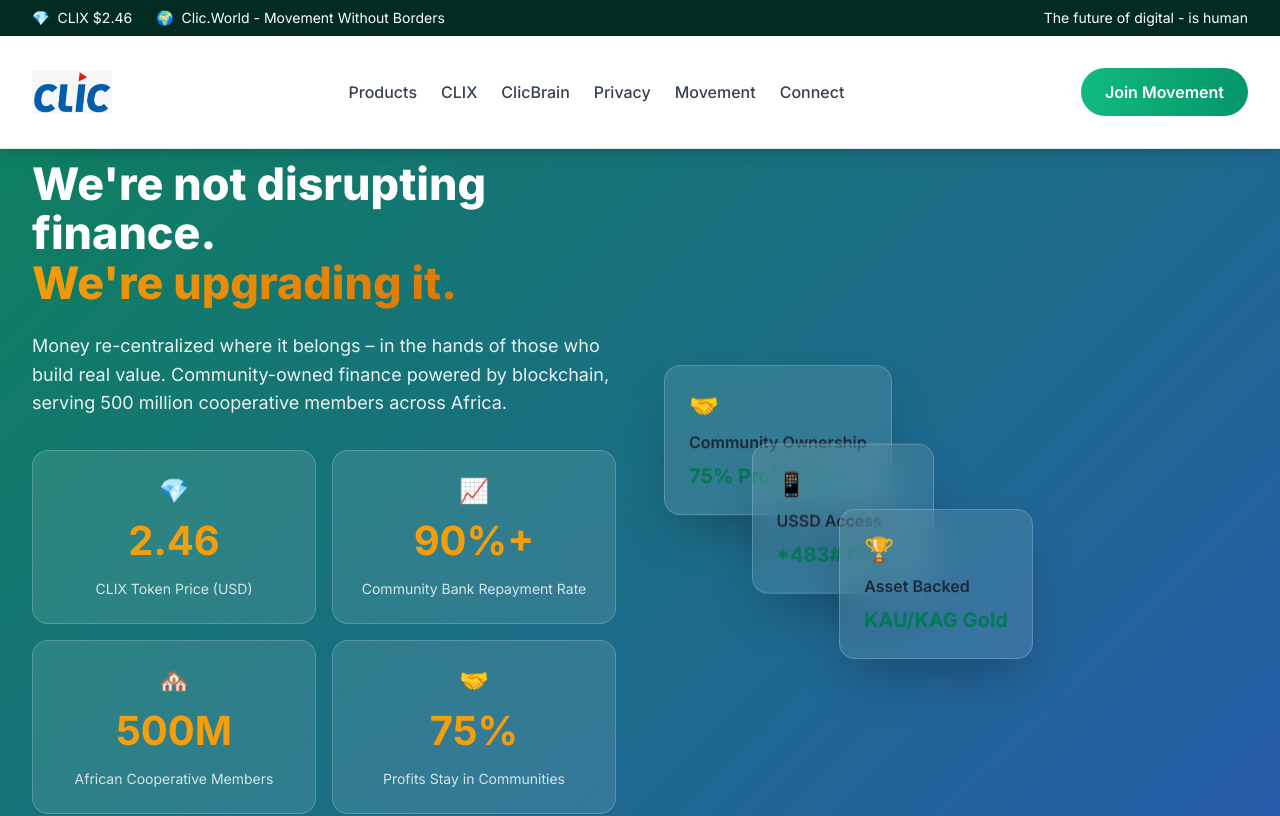
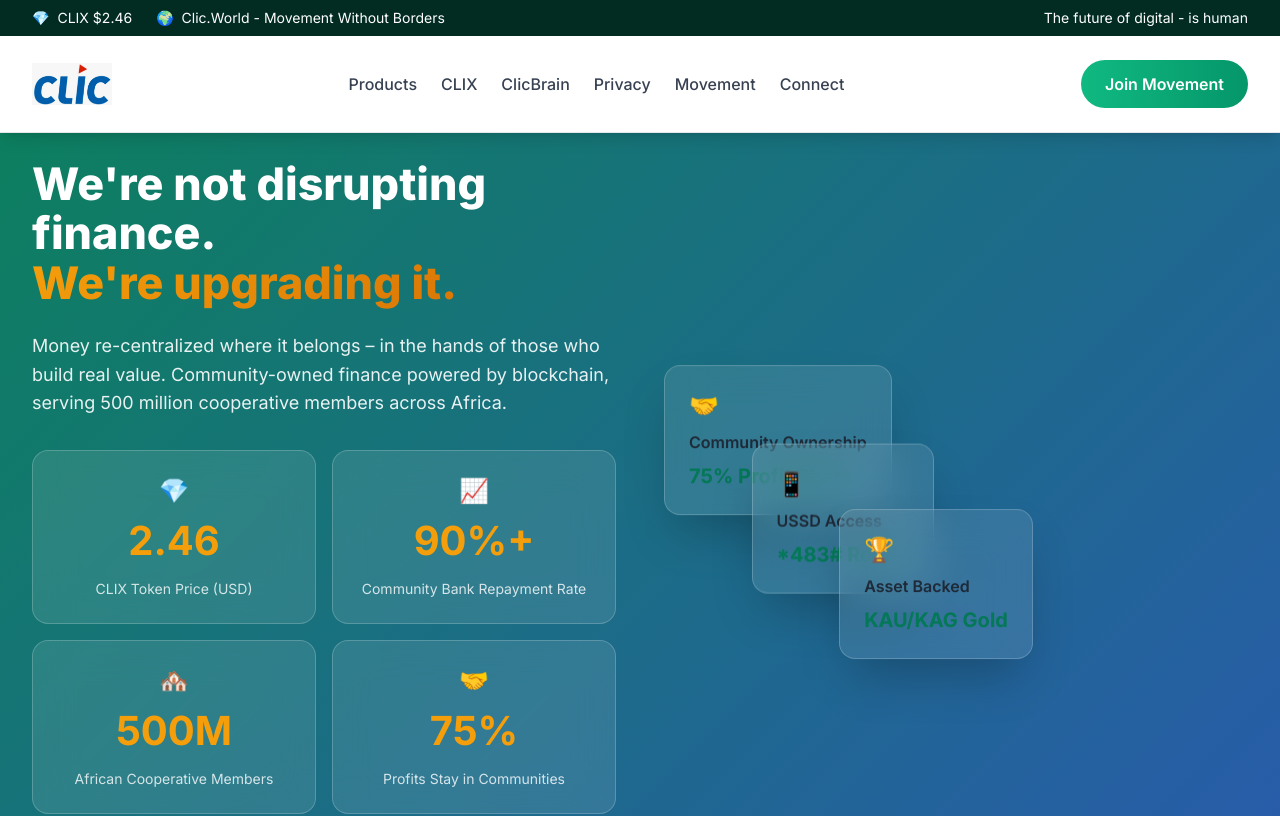
Before and after one commit to clicworld-andre/clic-world-website, a React (Create React App) app: page / in a window 1280 px wide. Shown: the top 816 px of the page. Built offline with nearby package versions, Linux system fonts and the light colour scheme; the HTML template or start-up script is replaced by a standard one.

Commit message:
🎨 Reduce navigation bar white space
- Reduced vertical padding from py-4 to py-2
- More compact navigation layout
- Less white space above and below logo

```diff
--- a/src/components/ClicWorldWebsite.js
+++ b/src/components/ClicWorldWebsite.js
@@ -96,7 +96,7 @@
 
         {/* Main Navigation */}
         <div className="container-custom">
-          <div className="flex justify-between items-center py-4">
+          <div className="flex justify-between items-center py-2">
             <div className="flex items-center space-x-3">
               <img
                 src={`${process.env.PUBLIC_URL}/clic-logo.png`}
```
